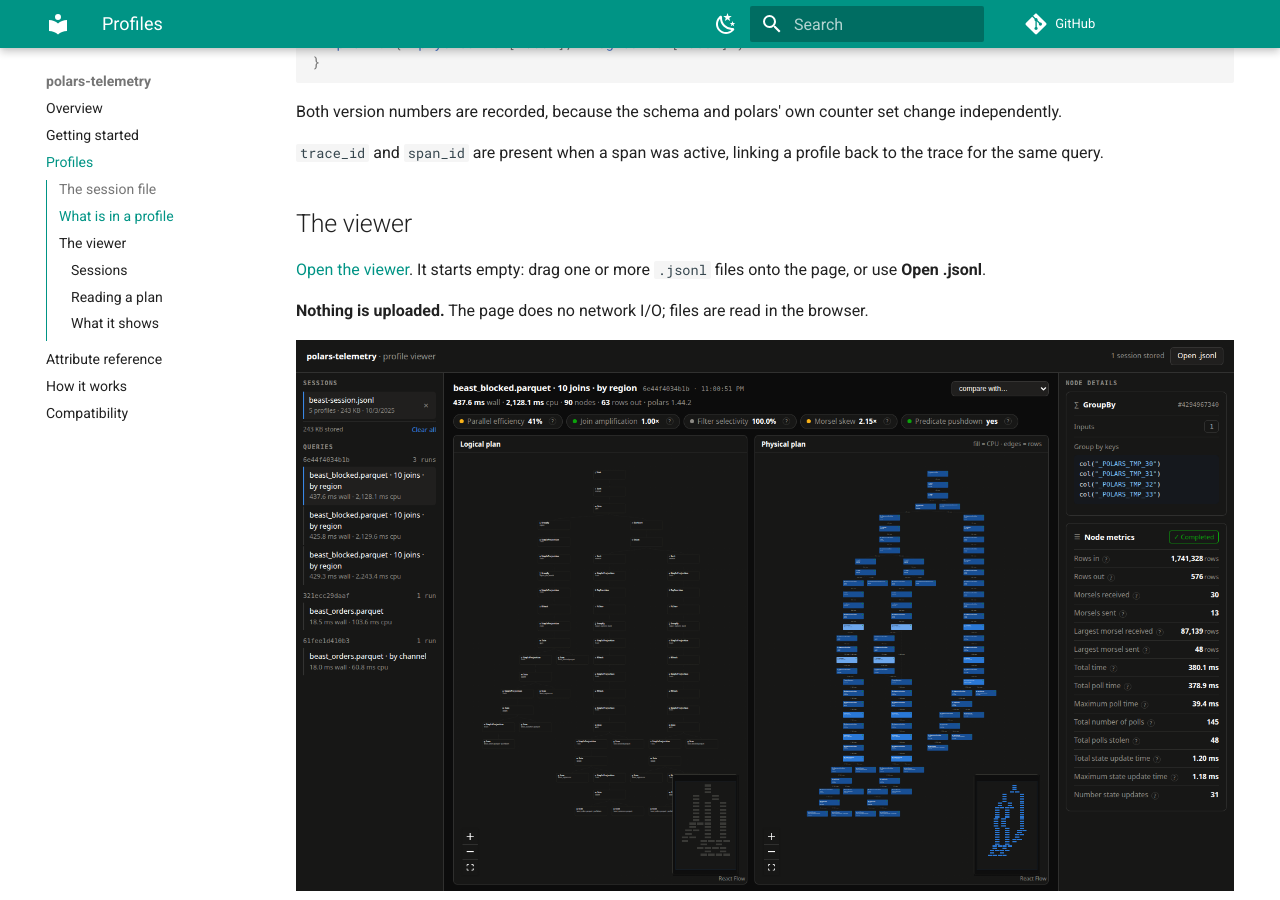
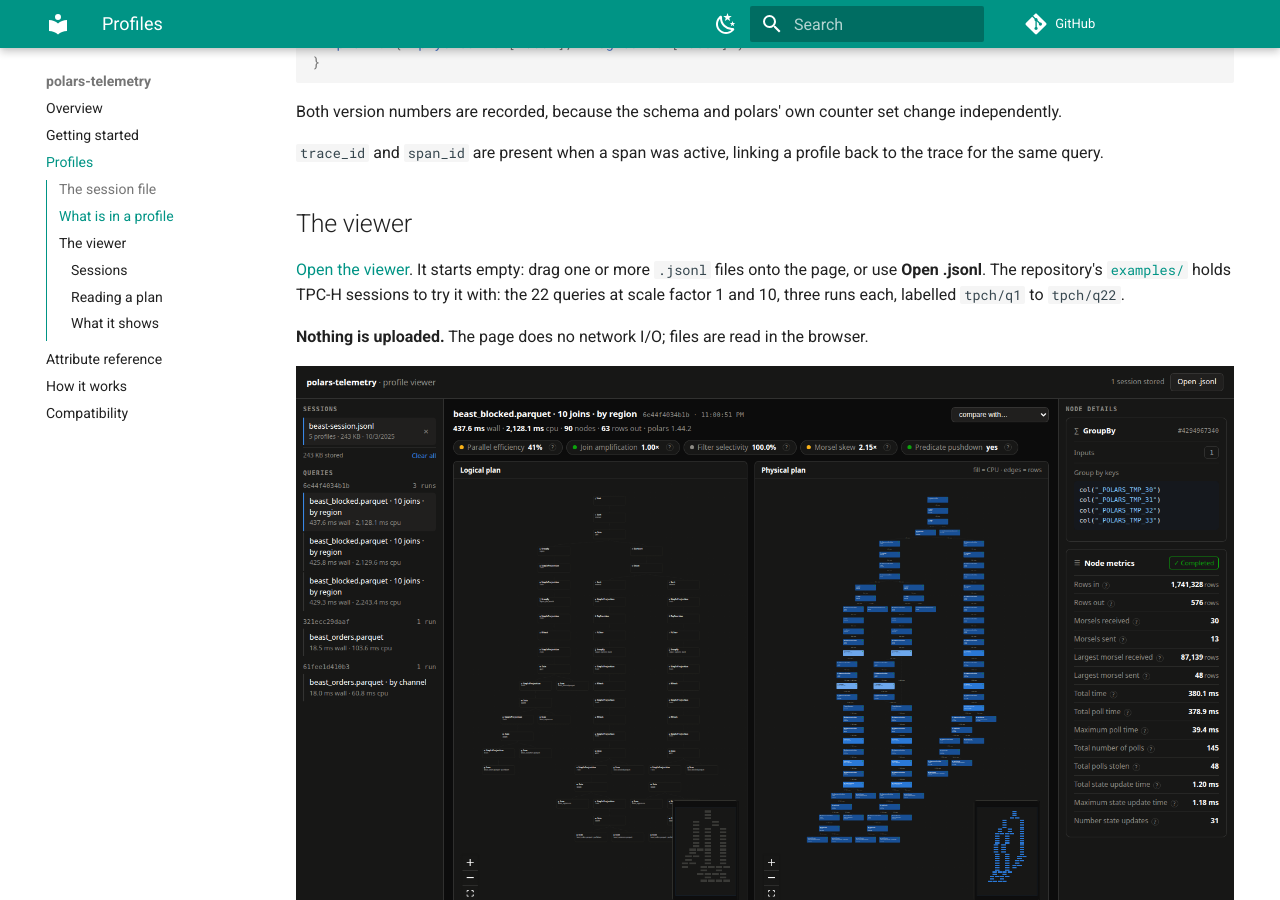
Before and after one commit to jan-krueger/polars-telemetry, an MkDocs documentation site: the page built from docs/profiles.md, in a window 1280 px wide and 900 px high, scrolled down 980 px. Built offline with MkDocs 1.6.1 and Material for MkDocs 9.7.7, drawn with Linux system fonts in a browser that asks for light colours; comment, search, counter and statistics services are not loaded.

Commit message:
docs: add TPC-H example sessions

```diff
--- a/docs/profiles.md
+++ b/docs/profiles.md
@@ -52,7 +52,10 @@ back to the trace for the same query.
 ## The viewer
 
 [Open the viewer](viewer/index.html). It starts empty: drag one or more
-`.jsonl` files onto the page, or use **Open .jsonl**.
+`.jsonl` files onto the page, or use **Open .jsonl**. The repository's
+[`examples/`](https://github.com/jan-krueger/polars-telemetry/tree/main/examples)
+holds TPC-H sessions to try it with: the 22 queries at scale factor 1 and 10,
+three runs each, labelled `tpch/q1` to `tpch/q22`.
 
 **Nothing is uploaded.** The page does no network I/O; files are read in the
 browser.
```
Also changed, not shown: README.md (+3 -1 lines), 2 other files.
